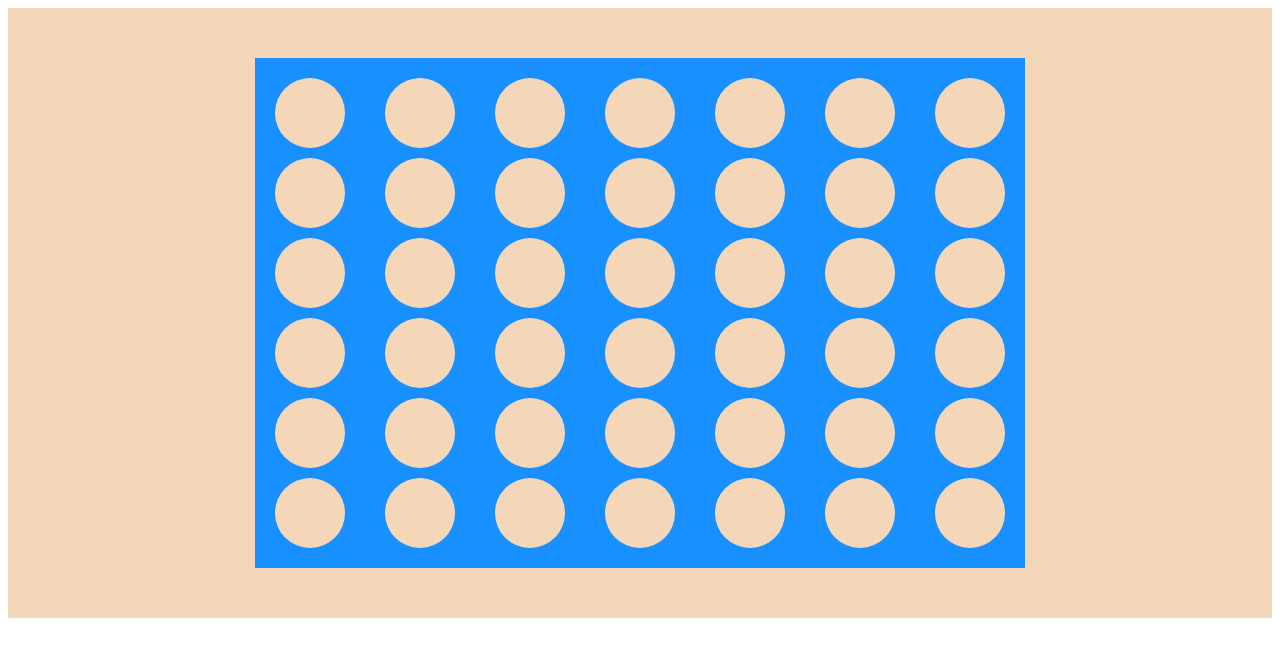
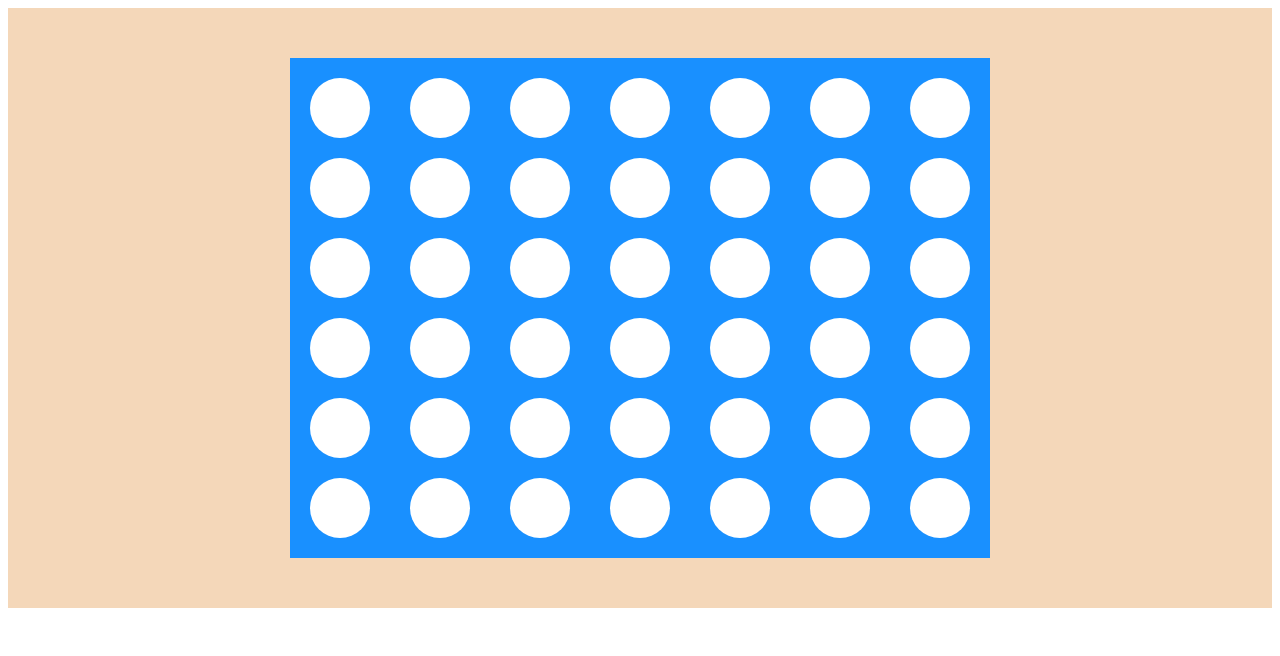
Before and after one commit to paulafiaschi/connect4-game, a Next.js app: page / in a window 1280 px wide. Shown: the top 656 px of the page. Built offline with nearby package versions, Linux system fonts and the light colour scheme.

Commit message:
tokens styling

```diff
--- a/app/Home.module.css
+++ b/app/Home.module.css
@@ -22,6 +22,8 @@
 }
 .column {
   margin: 10px;
+  display: flex;
+  flex-direction: column-reverse;
 }
 
 .whiteCircle,
@@ -37,12 +39,16 @@
 }
 
 .redCircle {
-  background-color: rgb(251, 42, 42);
+  background-color: #fb2a2a;
+  box-shadow: #9c0303 -1px 3px 0px 1px inset;
   transition: background-color 0.5s;
+  transition: box-shadow 0.1s;
 }
 
 .yellowCircle {
-  background-color: rgb(243, 239, 20);
+  background-color: #eae136;
+  box-shadow: #c4bc1b -1px 3px 0px 1px inset;
+  transition: box-shadow 0.1s;
   transition: background-color 0.5s;
 }
 
--- a/components/GameBoard.jsx
+++ b/components/GameBoard.jsx
@@ -16,11 +16,23 @@
   const [gameState, setGameState] = useState(initialBoard);
   const [currentPlayer, setCurrentPlayer] = useState(1);
 
+  const addToken = (columnI) => {
+    const column = gameState[columnI];
+    const tokenPos = column.indexOf(null);
+
+    tokenPos !== -1
+      ? ((column[tokenPos] = currentPlayer),
+        setCurrentPlayer(currentPlayer === 1 ? 2 : 1))
+      : null;
+
+    // console.log(gameState);
+  };
+
   return (
     <main className={Styles.main}>
       <div className={Styles.board}>
         {gameState.map((col, i) => {
-          return <GameColumn col={col} key={i} onClick={() => addToken()} />;
+          return <GameColumn col={col} key={i} onClick={() => addToken(i)} />;
         })}
       </div>
     </main>
--- a/components/GameColumn.jsx
+++ b/components/GameColumn.jsx
@@ -4,7 +4,20 @@
   return (
     <div className={Styles.column}>
       {col.map((cell, i) => {
-        return <span className={Styles.gameCell} key={`cell-${i}`}></span>;
+        let color = "whiteCircle";
+
+        if (cell === 1) {
+          color = "redCircle";
+        } else if (cell === 2) {
+          color = "yellowCircle";
+        }
+        return (
+          <span
+            className={`${Styles.gameCell} ${Styles[color]}`}
+            key={`cell-${i}`}
+            onClick={onClick}
+            value={cell}></span>
+        );
       })}
     </div>
   );
```
